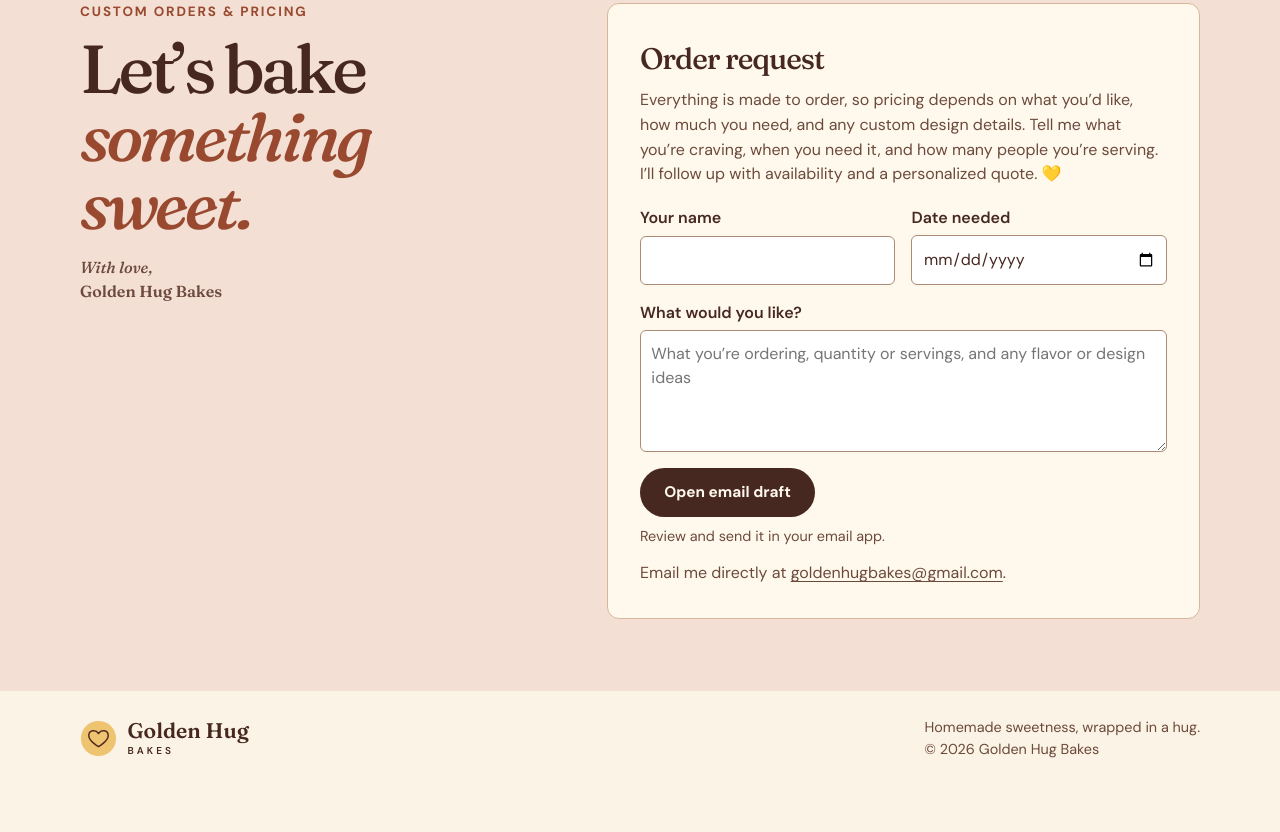
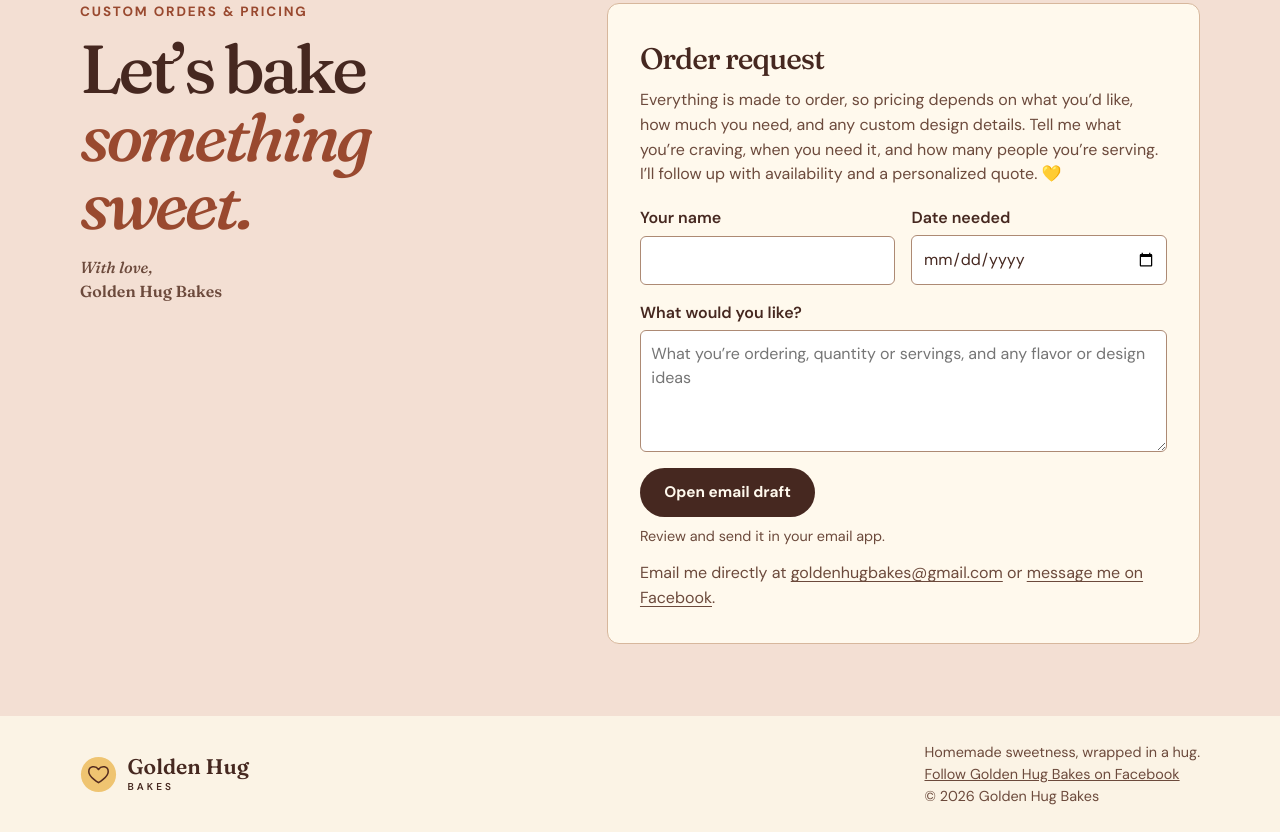
Before and after one commit to hortojac/golden-hug-bakes, a plain HTML site: page index.html in a window 1280 px wide. Shown: the part 2203-3035 px from the top of the page. Before the commit the page ends 2988 px from the top, so only its background shows below. Drawn offline with Linux system fonts and the light colour scheme.

Commit message:
Link Golden Hug Bakes Facebook page

```diff
--- a/index.html
+++ b/index.html
@@ -102,7 +102,7 @@
               </div>
             </form>
           </div>
-          <p class="direct-email">Email me directly at <a data-inquiry-address href="mailto:goldenhugbakes@gmail.com">goldenhugbakes@gmail.com</a>.</p>
+          <p class="direct-email">Email me directly at <a data-inquiry-address href="mailto:goldenhugbakes@gmail.com">goldenhugbakes@gmail.com</a> or <a href="https://www.facebook.com/goldenhugbakes/">message me on Facebook</a>.</p>
         </div>
       </div>
     </section>
@@ -110,7 +110,7 @@
 
   <footer class="footer wrap">
     <a class="brand" href="#top"><img src="images/heart.svg" width="37" height="37" alt=""><span>Golden Hug <small>BAKES</small></span></a>
-    <p>Homemade sweetness, wrapped in a hug.<br>© 2026 Golden Hug Bakes</p>
+    <p>Homemade sweetness, wrapped in a hug.<br><a href="https://www.facebook.com/goldenhugbakes/">Follow Golden Hug Bakes on Facebook</a><br>© 2026 Golden Hug Bakes</p>
   </footer>
 
   <dialog class="photo-dialog" aria-labelledby="photo-caption">
```
